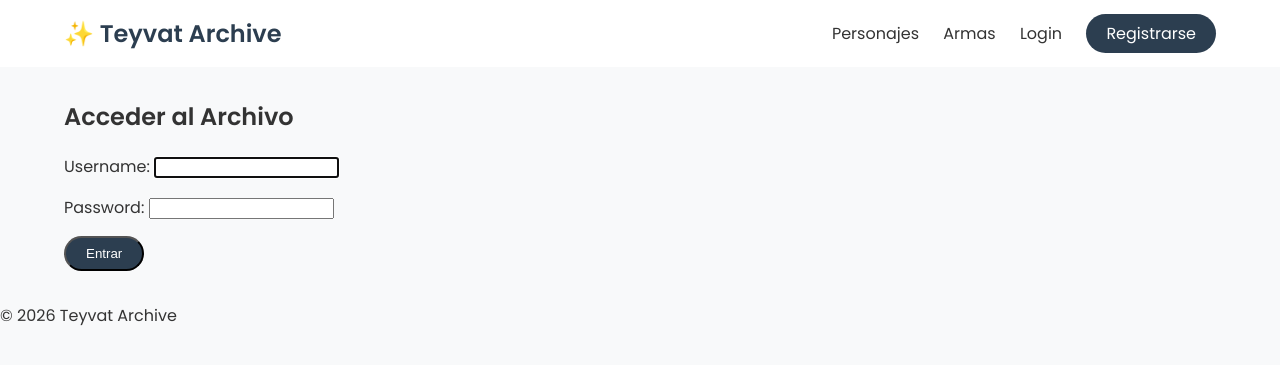
After one commit to adellos844/teyvat_archive, a Django app: page /accounts/login/ in a window 1280 px wide. The commit adds this page. Shown: the top 365 px of the page. Run offline with Django 5.2, Linux system fonts and the light colour scheme.

Commit message:
Tercer Commit del Proyecto. Elaboración mas profunda del html principal, incorporación del css y js(aunque aún no funcionan del todo). También creación del login.

```diff
--- a/core/urls.py
+++ b/core/urls.py
@@ -22,6 +22,7 @@ from django.conf.urls.static import static
 urlpatterns = [
     path('admin/', admin.site.urls),
     path('', include ('wiki.urls')),
+    path('accounts/', include('django.contrib.auth.urls')),
 ]
 
 if settings.DEBUG:
--- /dev/null
+++ b/static/core/css/estilos.css
@@ -0,0 +1,201 @@
+:root {
+    --primary: #2c3e50;
+    --accent: #f1c40f;
+    --text: #333;
+    --bg: #f8f9fa;
+    --pyro: #ef5350;
+    --hydro: #2196f3;
+    --electro: #9c27b0;
+    --anemo: #00bfa5;
+    --cryo: #81d4fa;
+    --geo: #ffa000;
+    --dendro: #66bb6a;
+}
+
+* {
+    box-sizing: border-box;
+    transition: all 0.3s ease;
+}
+
+body {
+    font-family: 'Poppins', sans-serif;
+    background-color: var(--bg);
+    color: var(--text);
+    margin: 0;
+}
+
+.navbar {
+    display: flex;
+    justify-content: space-between;
+    align-items: center;
+    padding: 1rem 5%;
+    background: white;
+    box-shadow: 0 2px 10px rgba(0,0,0,0,1);
+}
+
+.logo {
+    font-weight:600;
+    font-size: 1.5rem;
+    text-decoration: none;
+    color: var(--primary);
+}
+
+.logo span {
+    color: var(--accent);
+}
+
+.nav-menu a {
+    text-decoration: none;
+    color: var(--text);
+    margin-left: 20px;
+    font-weight: 400;
+}
+
+.container {
+    width: 90%;
+    max-width: 1200px;
+    margin: 2rem auto;
+}
+
+.hero {
+    text-align: center;
+    margin-bottom: 3rem;
+}
+
+/*Grid para las tarjetas*/
+
+.grid {
+    display:grid;
+    grid-template-columns: repeat(auto-fill, minmax(280px, 1fr));
+    gap: 30px;
+}
+
+.card {
+    background: white;
+    border-radius: 15px;
+    overflow: hidden;
+    border-bottom: 5px solid #ccc;
+    box-shadow: 0 10px 20px rgba(0,0,0,0.05);
+}
+
+.card:hover {
+    transform: translateY(-10px);
+    box-shadow: 0 15px 30px rgba(0,0,0,0.15);
+}
+
+/*Tarjetas de los distintos elementos*/
+
+.card.pyro {
+    border-color: var(--pyro)
+}
+
+.card.hydro {
+    border-color: var(--hydro);
+}
+
+.card.electro {
+    border-color: var(--electro);
+}
+
+.card.anemo {
+    border-color: var(--anemo);
+}
+
+.card.cryo {
+    border-color: var(--cryo);
+}
+
+.card.geo {
+    border-color: var(--geo);
+}
+
+.card.dendro {
+    border-color: var(--dendro);
+}
+
+.card-img {
+    position:relative;
+    height: 350px;
+    overflow: hidden;
+}
+
+.card-img img {
+    width: 100%;
+    height: 100%;
+    object-fit: cover;
+}
+
+.rarity {
+    position: absolute;
+    top: 10px;
+    right: 10px;
+    background: rgba(0,0,0,0.6);
+    color: white;
+    padding: 5px 10px;
+    border-radius: 20px;
+}
+
+.card-info {
+    padding: 20px;
+    text-align: center;
+}
+
+.badge {
+    display: inline-block;
+    padding: 4px 12px;
+    border-radius: 15px;
+    font-size: 0.8rem;
+    color:white;
+    margin-bottom: 10px;
+}
+
+.badge.pyro {
+    background: var(--pyro);
+}
+
+.badge.hydro {
+    background: var(--hydro);
+}
+
+.badge.electro {
+    background:var(--electro)
+}
+
+.badge.anemo {
+    background: var(--anemo);
+}
+
+.badge.cryo {
+    background: var(--cryo);
+}
+
+.badge.geo {
+    background: var(--geo);
+}
+
+.badge.dendro {
+    background: var(--dendro);
+}
+
+.btn-auth {
+    background: var(--primary);
+    color: white !important;
+    padding: 8px 20px;
+    border-radius: 25px;
+}
+
+.btn-detail {
+    display: block;
+    margin-top: 15px;
+    color:var(--primary);
+    font-weight: 600;
+    text-decoration: none;
+    border: 1px solid var(--primary);
+    padding: 8px;
+    border-radius: 5px;
+}
+
+.btn-detail:hover {
+    background: var(--primary);
+    color:white;
+}
--- a/templates/core/base.html
+++ b/templates/core/base.html
@@ -1,24 +1,70 @@
+{% load static %}
 <!DOCTYPE html>
 <html lang="es">
 <head>
     <meta charset="UTF-8">
-    <title>{% block title %} Teyvat Archive {% endblock %}</title>
-    {% load static %}
-    <link rel="stylesheet" href="{% static 'core/css/estilo1.css' %}">
+    <meta name="viewport" content="width=device-width, initial-scale=1.0">
+    <title>Teyvat Archive</title>
+    <link rel="stylesheet" href="{% static 'core/css/estilos.css' %}">
+    <link href="https://fonts.googleapis.com/css2?family=Poppins:wght@300;400;600&display=swap" rel="stylesheet">
 </head>
 <body>
-    <nav>
-        <a href="{% url 'home' %}">Inicio</a>{% if user.is_authenticaded %}
-        <span>¡Bienvenido a Teyvat Archive, {{user.username}}!</span>
-        <a href="{% url 'logout' %}">Salir</a>
-        {% else %}
-        <a href="{url 'login'}">Login</a>
-        {% endif %}
-    </nav>
+    <header>
+        <nav class="navbar">
+            <a href="{% url 'home' %}" class="logo">✨ Teyvat Archive</a>
+            <div class="nav-menu">
+                <a href="{% url 'home' %}">Personajes</a>
+                <a href="#">Armas</a>
+                {% if user.is_authenticated %}
+                    <span class="user-tag">Bienvenido, <strong>{{ user.username }}</strong></span>
+                    <a href="/admin" class="btn-secondary">Admin</a>
+                    <a href="{% url 'logout' %}" class="btn-auth">Salir</a>
+                {% else %}
+                    <a href="{% url 'login' %}" class="btn-login">Login</a>
+                    <a href="#" class="btn-auth">Registrarse</a>
+                {% endif %}
+            </div>
+        </nav>
+    </header>
 
-    <main>
+    <main class="container">
         {% block content %}
+        <section class="hero">
+            <h1>Explora los personajes de Teyvat</h1>
+            <p>Descubre lore, builds y estadísticas actualizadas.</p>
+        </section>
+
+        <div class="grid">
+            {% for p in personaje %}
+                <article class="card {{ p.elemento|lower }}">
+                    <div class="card-img">
+                        {% if p.diseno_imagen %}
+                            <img src="{{ p.diseno_imagen.url }}" alt="{{ p.nombre }}">
+                        {% else %}
+                            <img src="https://via.placeholder.com/300x400" alt="Sin imagen">
+                        {% endif %}
+                        <span class="rarity">{{ p.rareza }}★</span>
+                    </div>
+                    <div class="card-info">
+                        <h3>{{ p.nombre }}</h3>
+                        <span class="badge {{ p.elemento|lower }}">{{ p.elemento }}</span>
+                        <p>{{ p.lore|truncatewords:15 }}</p>
+                        <a href="#" class="btn-detail">Ver Detalles</a>
+                    </div>
+                </article>
+            {% empty %}
+                <div class="empty-state">
+                    <p>No se encontraron viajeros. ¡Añade uno en el panel de control!</p>
+                </div>
+            {% endfor %}
+        </div>
         {% endblock %}
     </main>
+
+    <footer>
+        <p>&copy; 2026 Teyvat Archive</p>
+    </footer>
+
+    <script src="{% static 'core/js/main.js' %}"></script>
 </body>
 </html>
--- /dev/null
+++ b/templates/registration/login.html
@@ -0,0 +1,12 @@
+{% extends 'core/base.html' %}
+
+{% block content %}
+<div class="login-box">
+    <h2>Acceder al Archivo</h2>
+    <form method="post">
+        {% csrf_token %}
+        {{ form.as_p }}
+        <button type="submit" class="btn-auth">Entrar</button>
+    </form>
+</div>
+{% endblock %}
```
Also changed, not shown: core/settings.py (+7 -0 lines), static/core/js/principal.js (added, +16 -0 lines), db.sqlite3.
